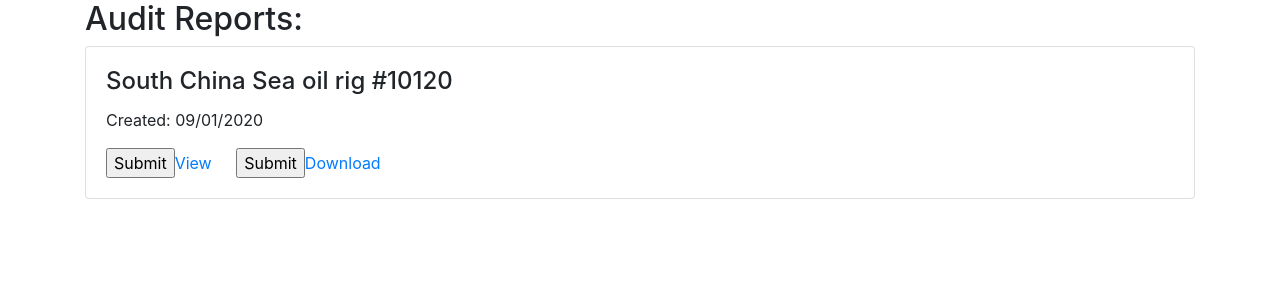
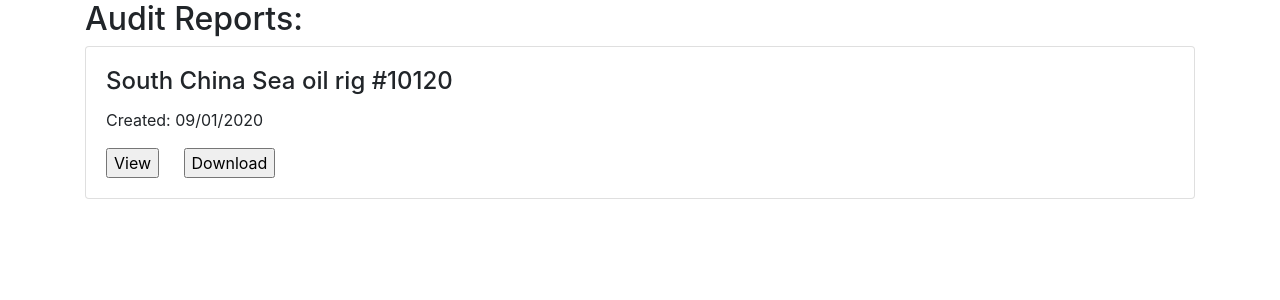
Before and after one commit to othmanabdulsalam/SPAT10, a PHP site: template Views/index.phtml in a window 1280 px wide. Shown: the part 66-366 px from the top of the page. Run offline with PHP 8.4, Linux system fonts and the light colour scheme; the visitor is signed in with stand-in values (Sample User, id 1); the template is opened without the code that fills it: most values are stand-ins (such as "Sample title", 1, 10 or a date in 2020); some libraries are stand-ins or nearby versions.

Commit message:
bugs
Signed-off-by: Jayant Kabaria <j.kabaria@edu.salford.ac.uk>

```diff
--- a/Controllers/report.php
+++ b/Controllers/report.php
@@ -25,9 +25,9 @@
     //setup report size
     $dompdf->setPaper('A4','portrait');
 
-    var_dump($_POST['view']);
+    var_dump($_POST['checked']);
     //if view button was pressed
-    if(isset($_POST['view']))
+    if(isset($_POST['checked']))
     {
         //open through browser
         $dompdf->render();
--- a/Views/index.phtml
+++ b/Views/index.phtml
@@ -92,8 +92,9 @@ if(isset($_SESSION['loggedIn']) && ($_SESSION['accessLevel'] == 'C'))
                 <h4 class="card-title">South China Sea oil rig #10120</h4>
                 <p class="card-text">Created: 09/01/2020</p>
                 <!-- <a href="/images/Compliance%20Audit%20Report.pdf" class="card-link">View</a> -->
-                <a href="/Controllers/report.php" class="card-link" ><input type=submit name="view">View</input></a>
-                <a href="/Controllers/report.php" class="card-link"><input type="submit" name="download">Download</input></a>
+                <input hidden name="checked" value="<?php if (isset($_POST['checked'])) {echo $_POST['checked']; 	} ?>">
+                <a href="/Controllers/report.php" class="card-link" ><input type=submit name="view" value="View"></a>
+                <a href="/Controllers/report.php" class="card-link"><input type="submit" name="download" value="Download"></a>
             </div>
         </div>
     </div>
```
